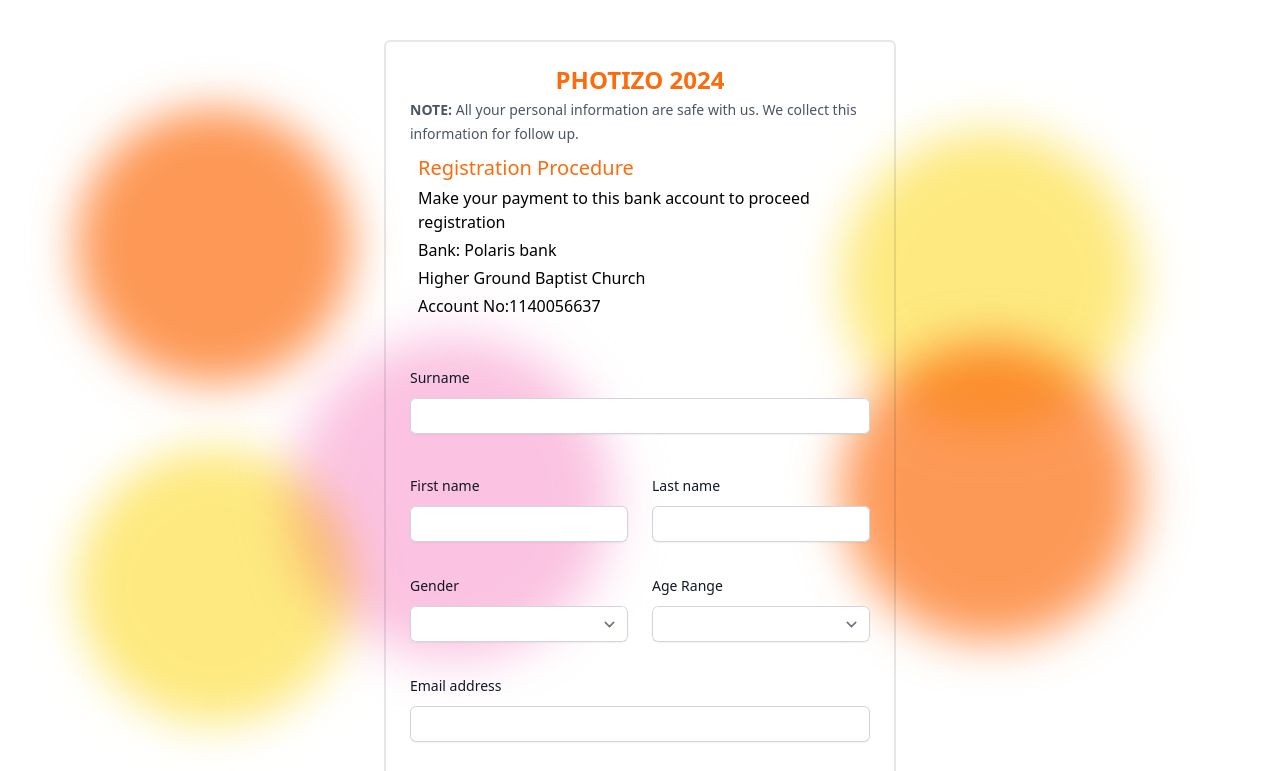
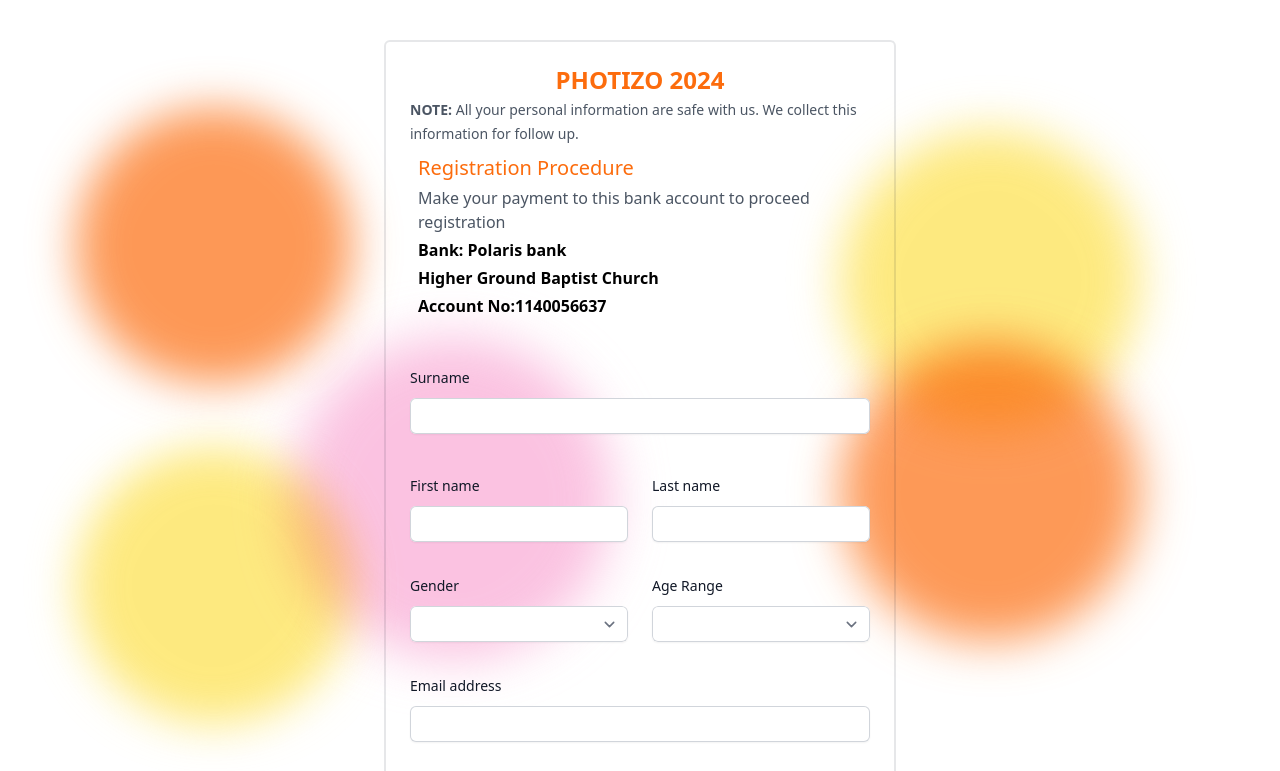
Before and after one commit to Oluwaseyiae/PHOTIZO, a website: page public/form.html in a window 1280 px wide. Shown: the top 771 px of the page. Drawn offline with nearby package versions, Linux system fonts and the light colour scheme.

Commit message:
Update form.html

```diff
--- a/public/form.html
+++ b/public/form.html
@@ -48,13 +48,13 @@
                         <p class="mt-1 text-sm leading-6 text-gray-600"><span class="font-bold">NOTE: </span>All your
                             personal information are safe with us. We collect this information for follow up.</p>
 
-                         <!-- Payment Procedure -->
+                      <!-- Payment Procedure -->
                         <div class=" p-2">
                             <span class="text-xl text-primary-100">Registration Procedure</span>
-                            <p class="mt-1">Make your payment to this bank account to proceed registration</p>
-                            <p class="mt-1">Bank: Polaris bank</p>
-                            <p class="mt-1">Higher Ground Baptist Church</p>
-                            <p class="mt-1">Account No:1140056637</p>
+                            <p class="mt-1 text-gray-600">Make your payment to this bank account to proceed registration</p>
+                            <p class="mt-1 font-bold">Bank: Polaris bank</p>
+                            <p class="mt-1 font-bold">Higher Ground Baptist Church</p>
+                            <p class="mt-1 font-bold">Account No:1140056637</p>
                         </div>
 
                         <!-- Surname -->
```
